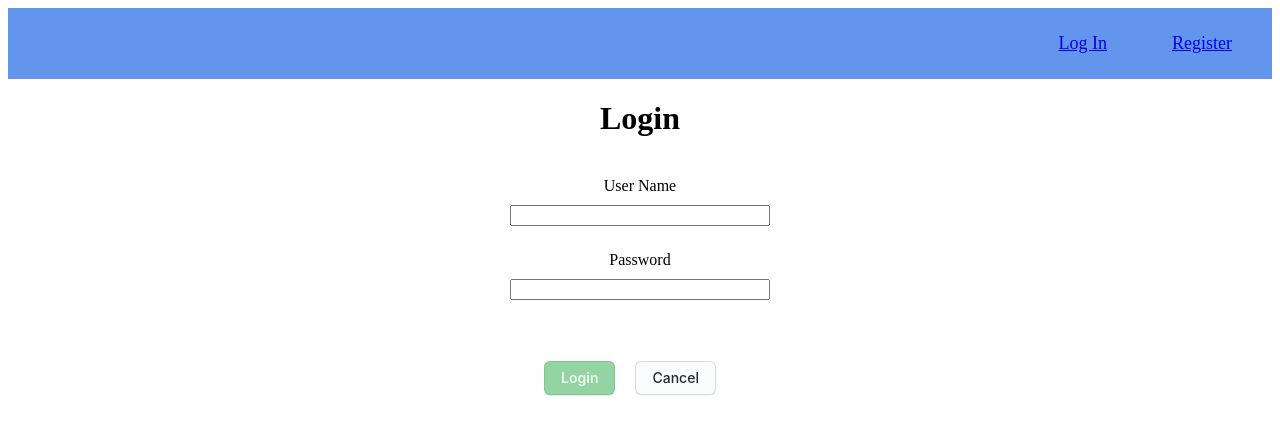
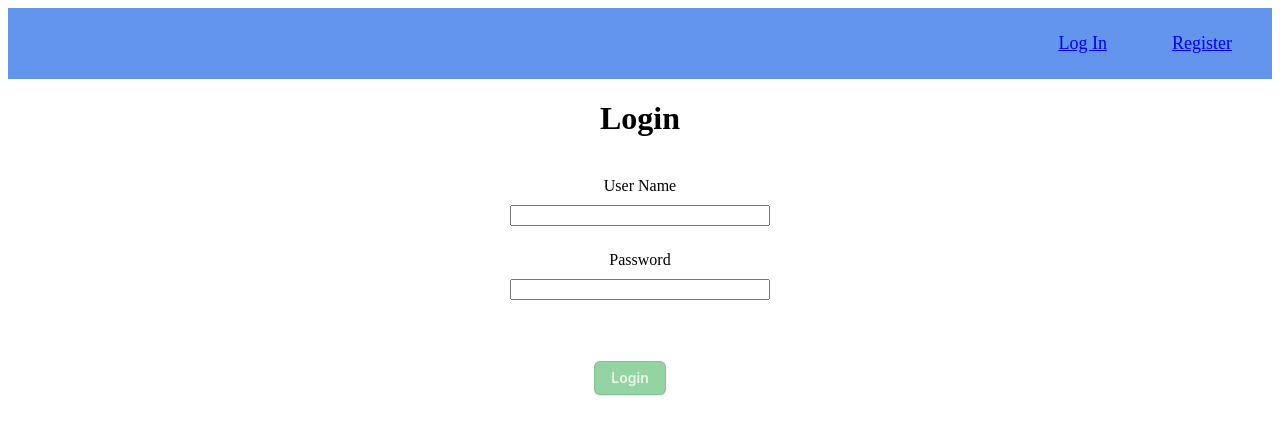
Before and after one commit to Coder269/projet-rdv, an Angular app: page /login in a window 1280 px wide. Shown: the top 434 px of the page. Built offline with nearby package versions, Linux system fonts and the light colour scheme.

Commit message:
Final commit before merge with main

```diff
--- a/src/app/login/login.component.css
+++ b/src/app/login/login.component.css
@@ -88,61 +88,3 @@
   background-color: #298e46;
   box-shadow: rgba(20, 70, 32, .2) 0 1px 0 inset;
 }
-
-
-.button-4 {
-  appearance: none;
-  background-color: #FAFBFC;
-  border: 1px solid rgba(27, 31, 35, 0.15);
-  border-radius: 6px;
-  box-shadow: rgba(27, 31, 35, 0.04) 0 1px 0, rgba(255, 255, 255, 0.25) 0 1px 0 inset;
-  box-sizing: border-box;
-  color: #24292E;
-  cursor: pointer;
-  display: inline-block;
-  font-family: -apple-system, system-ui, "Segoe UI", Helvetica, Arial, sans-serif, "Apple Color Emoji", "Segoe UI Emoji";
-  font-size: 14px;
-  font-weight: 500;
-  line-height: 20px;
-  list-style: none;
-  padding: 6px 16px;
-  position: relative;
-  transition: background-color 0.2s cubic-bezier(0.3, 0, 0.5, 1);
-  user-select: none;
-  -webkit-user-select: none;
-  touch-action: manipulation;
-  vertical-align: middle;
-  white-space: nowrap;
-  word-wrap: break-word;
-}
-
-.button-4:hover {
-  background-color: #F3F4F6;
-  text-decoration: none;
-  transition-duration: 0.1s;
-}
-
-.button-4:disabled {
-  background-color: #FAFBFC;
-  border-color: rgba(27, 31, 35, 0.15);
-  color: #959DA5;
-  cursor: default;
-}
-
-.button-4:active {
-  background-color: #EDEFF2;
-  box-shadow: rgba(225, 228, 232, 0.2) 0 1px 0 inset;
-  transition: none 0s;
-}
-
-.button-4:focus {
-  outline: 1px transparent;
-}
-
-.button-4:before {
-  display: none;
-}
-
-.button-4:-webkit-details-marker {
-  display: none;
-}
--- a/src/app/login/login.component.html
+++ b/src/app/login/login.component.html
@@ -16,6 +16,5 @@
   <br>
   <div class="btn">
   <button class="button-3" type="submit" [disabled]="form.invalid">Login</button>
-  <button class="button-4" routerLink="/">Cancel</button>
 </div>
 </form>
--- a/src/app/login/login.component.ts
+++ b/src/app/login/login.component.ts
@@ -37,6 +37,5 @@ export class LoginComponent {
 
     }
     this.wrongLogin = true;
-    console.log(this.userService.users, 'USER');
   }
 }
```
